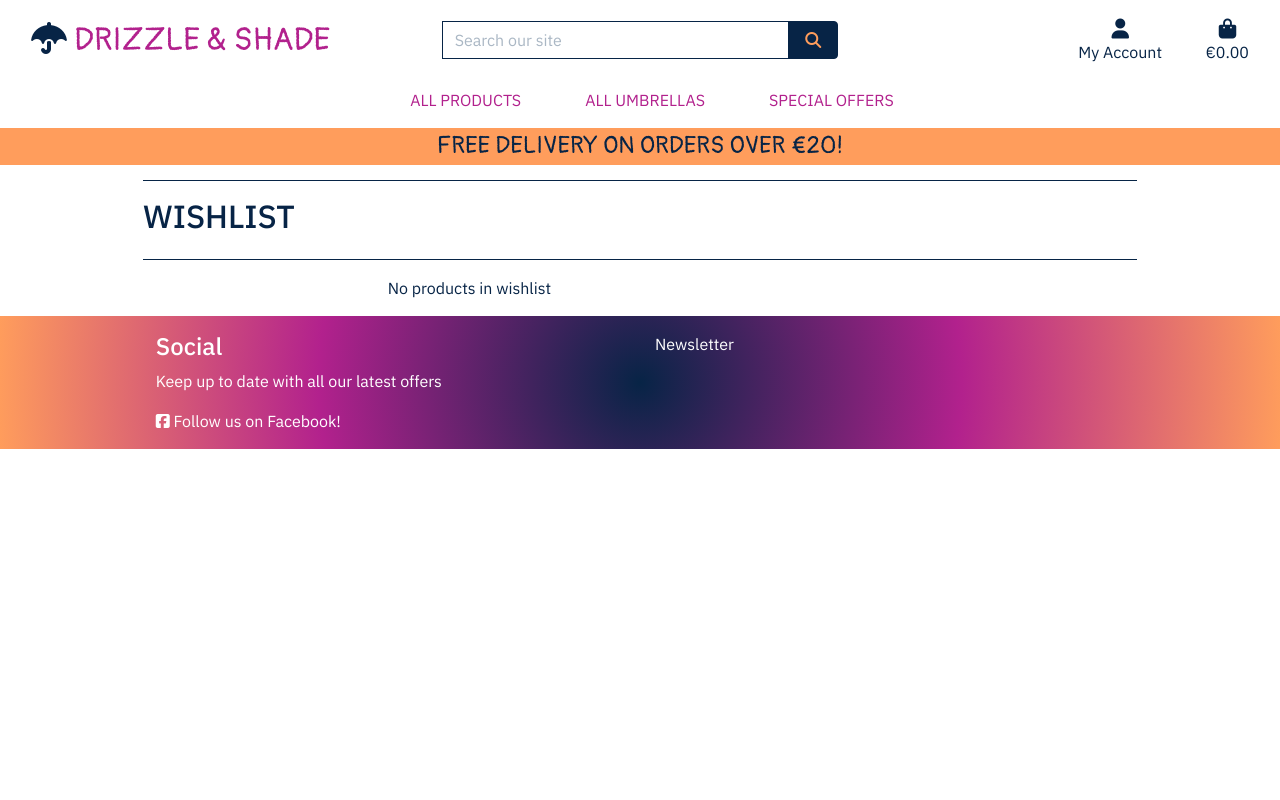
After one commit to michelleconville/drizzle-and-shade, a Django app: page /wishlist/ in a window 1280 px wide. The commit adds this page. Run offline with Django 3.2, Linux system fonts and the light colour scheme; the visitor is signed in with stand-in values (Sample User, id 1); data comes from the database, SQL or seed files in the repository; data that the repository does not hold is empty; some libraries are stand-ins or nearby versions.

Commit message:
Updated views, urls and templates for wishlist model

```diff
--- a/drizzle_and_shade/settings.py
+++ b/drizzle_and_shade/settings.py
@@ -55,6 +55,7 @@ INSTALLED_APPS = [
     'bag',
     'checkout',
     'profiles',
+    'wishlist',
 
     # Other
     'djrichtextfield',
--- a/drizzle_and_shade/urls.py
+++ b/drizzle_and_shade/urls.py
@@ -28,4 +28,5 @@ urlpatterns = [
     path('checkout/', include('checkout.urls')),
     path('profile/', include('profiles.urls')),
     path('profiles/', include('profiles.urls')),
+    path('wishlist/', include('wishlist.urls')),
 ] + static(settings.MEDIA_URL, document_root=settings.MEDIA_ROOT)
--- a/profiles/templates/profiles/profile.html
+++ b/profiles/templates/profiles/profile.html
@@ -1,7 +1,7 @@
 {% extends "base.html" %}
 {% load static %}
 
-{% block title %}My profile{% endblock %}
+{% block title %} | My profile{% endblock %}
 
 {% block extra_css %}
     <link rel="stylesheet" href="{% static 'profiles/css/profile.css' %}">
--- a/static/css/base.css
+++ b/static/css/base.css
@@ -24,7 +24,7 @@ body {
     flex: 1 1 auto;
 }
 
-.container-fluid {
+.container-fluid, .modal {
     background: rgb(7,36,70);
 background: radial-gradient(circle, rgba(7,36,70,1) 0%, rgba(178,33,141,1) 50%, rgba(255,157,92,1) 100%);
 }
--- /dev/null
+++ b/wishlist/templates/wishlist/wishlist.html
@@ -0,0 +1,77 @@
+{% extends "base.html" %}
+{% load static %}
+
+{% block extra_title %} | Wishlist{% endblock %}
+
+{% block page_header %}
+<div class="container header-container">
+    <div class="row">
+        <div class="col"></div>
+    </div>
+</div>
+{% endblock %}
+
+{% block content %}
+<div class="overlay"></div>
+<div class="container">
+    <div class="row">
+        <div class="col">
+            <hr>
+            <h2 class="logo-font mb-4">Wishlist</h2>
+            <hr>
+        </div>
+    </div>
+
+    <div class="row">
+        <div class="col-sm-8 text-center">
+            {% if wishlist_items %}
+            <div class="table-responsive mb-5">
+                <table class="table table-borderless w-100">
+                    <thead>
+                        <tr class="border-bottom">
+                            <th>Product</th>
+                            <th>Price</th>
+                            <th></th>
+                        </tr>
+                    </thead>
+                    <tbody>
+                        {% for wishlist_item in wishlist_items %}
+                        <tr class="border-top">
+                            <td>
+                                <p class="m-0">{{ wishlist_item.product.name }}</p>
+                                <div class="small wishlist-img">
+                                    {% if wishlist_item.product.image %}
+                                    <a href="{{ wishlist_item.product.image.url }}" target="_blank">
+                                        <img src="{{ wishlist_item.product.image.url }}"
+                                            alt="{{ wishlist_item.product.name }}">
+                                    </a>
+                                    {% else %}
+                                    <a href="">
+                                        <img src="{{ MEDIA_URL }}noimage.png" alt="{{ wishlist_item.product.name }}">
+                                    </a>
+                                    {% endif %}
+                                </div>
+                            </td>
+                            <td>
+                                €{{ wishlist_item.product.price }}
+                            </td>
+                            <td>
+                                <div class="btn btn-orange logo-font p-0">
+                                    <a href="{% url 'remove_from_wishlist' wishlist_item.product.id %}"
+                                        class="btn btn-orange">Remove</a>
+                                </div>
+                            </td>
+                        </tr>
+                        {% endfor %}
+
+                    </tbody>
+                </table>
+                {% else %}
+                <p>No products in wishlist</p>
+                {% endif %}
+            </div>
+        </div>
+    </div>
+</div>
+
+{% endblock %}
--- /dev/null
+++ b/wishlist/urls.py
@@ -0,0 +1,10 @@
+from django.urls import path
+from . import views
+
+urlpatterns = [
+    path('', views.wishlist, name='wishlist'),
+    path('add_to_wishlist/<int:product_id>/', views.add_to_wishlist,
+         name="add_to_wishlist"),
+    path('remove_from_wishlist/<int:product_id>/', views.remove_from_wishlist,
+         name="remove_from_wishlist"),
+]
--- a/wishlist/views.py
+++ b/wishlist/views.py
@@ -1,3 +1,97 @@
-from django.shortcuts import render
+from django.shortcuts import render, reverse, redirect, get_object_or_404
+from django.contrib.auth.decorators import login_required
+from django.contrib import messages
+from products.models import Product
+from profiles.models import UserProfile
+from . models import Wishlist
 
-# Create your views here.
+
+@login_required
+def wishlist(request):
+    """ wishlist page """
+    user = request.user
+    wishlist_items = Wishlist.objects.filter(user__user=user)
+
+    template = 'wishlist/wishlist.html'
+    context = {
+        'wishlist_items': wishlist_items,
+    }
+    return render(request, template, context)
+
+
+@login_required
+def add_to_wishlist(request, product_id):
+    """ View to add product to wishlist"""
+    user = UserProfile.objects.get(user=request.user)
+    product = get_object_or_404(Product, pk=product_id)
+    wishlist_exists = Wishlist.objects.filter(
+        user=user, product=product).exists()
+
+    if wishlist_exists:
+        wishlist_item = Wishlist.objects.get(
+            user=user,
+            product=product
+        )
+        wishlist_item.delete()
+        messages.info(request, 'Removed from wishlist')
+        return redirect(reverse('product_detail', args=[product.id]))
+    else:
+        wishlist_item = Wishlist.objects.create(
+            user=user,
+            product=product
+        )
+        messages.success(
+            request, f'Successfully added {wishlist_item} to wishlist')
+        return redirect(reverse('product_detail', args=[product.id]))
+
+# @login_required
+# def add_to_wishlist(request, product_id):
+#     """ View to add product to wishlist"""
+#     user = UserProfile.objects.get(user=request.user)
+#     product = get_object_or_404(Product, pk=product_id)
+#     wishlist_exists = Wishlist.objects.filter(
+#         user=user, product=product).exists()
+
+#     if wishlist_exists:
+#         wishlist_item = Wishlist.objects.get(
+#             user=user,
+#             product=product
+#         )
+#         wishlist_item.delete()
+#         messages.info(request, 'Removed from wishlist')
+#     else:
+#         Wishlist.objects.create(
+#             user=user,
+#             product=product
+#         )
+#         messages.success(
+#             request, f'Successfully added {product.name} to wishlist')
+
+#     return redirect(reverse('wishlist'))
+
+
+# @login_required
+# def remove_from_wishlist(request, product_id):
+#     """ Remove from wishlist"""
+#     user = UserProfile.objects.get(user=request.user)
+#     product = get_object_or_404(Product, pk=product_id)
+#     wishlist_item = get_object_or_404(Wishlist, user=user, product=product)
+#     wishlist_item.delete()
+#     messages.success(request, f'Successfully removed {product.name}')
+#     return redirect(reverse('wishlist'))
+
+
+@login_required
+def remove_from_wishlist(request, product_id):
+    """ Remove from wishlist"""
+    user = UserProfile.objects.get(user=request.user)
+    product = get_object_or_404(Product, pk=product_id)
+    wishlist_item = Wishlist.objects.filter(user=user, product=product).first()
+
+    if wishlist_item:
+        wishlist_item.delete()
+        messages.success(request, f'Successfully removed {product.name}')
+    else:
+        messages.error(request, 'Wishlist item not found')
+
+    return redirect(reverse('wishlist'))
```
Also changed, not shown: products/templates/products/includes/wishlist_modal.html (added, +22 -0 lines), products/templates/products/product_detail.html (+45 -6 lines), wishlist/admin.py (+10 -1 lines), wishlist/context.py (added, +19 -0 lines), wishlist/models.py (+8 -0 lines), wishlist/migrations/0001_initial.py (added), wishlist/migrations/0002_wishlistitem.py (added).
